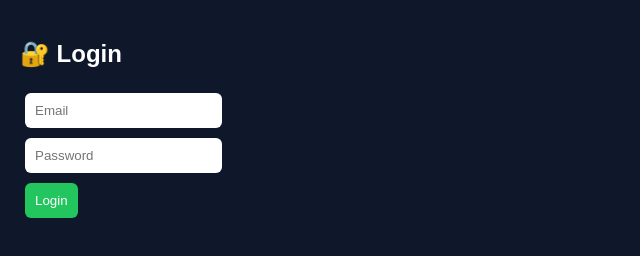
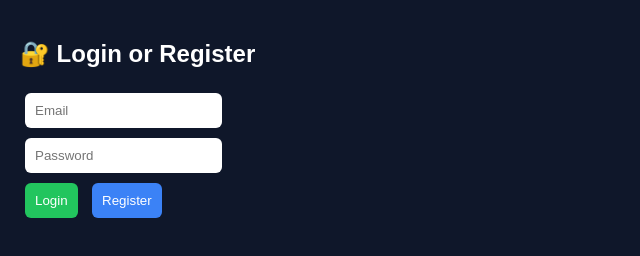
Before and after one commit to pcisclass12a-oss/my-chat-app, a plain HTML site: page index.html in a window 1280 px wide. Shown: the whole page, without its empty margins (0-640 px from the left). Drawn offline with Linux system fonts and the light colour scheme; no server answers.

Commit message:
Add register function

```diff
--- a/index.html
+++ b/index.html
@@ -84,10 +84,11 @@
 <body>
 
   <div id="login">
-    <h2>🔐 Login</h2>
+  <h2>🔐 Login or Register</h2>
   <input id="email" placeholder="Email"><br>
   <input id="password" type="password" placeholder="Password"><br>
   <button onclick="login()">Login</button>
+  <button onclick="register()" style="background:#3b82f6;">Register</button>
 </div>
 
   <div id="chatUI" style="display:none;">
@@ -134,12 +135,17 @@
 
     let currentChatId = "";
 
-    function login() {
+    function login(){
   auth.signInWithEmailAndPassword(email.value, password.value)
-        .catch(e => alert(e.message));
+  .catch(e=>alert(e.message));
 }
 
-    function logout() { auth.signOut(); }
+function register(){
+  auth.createUserWithEmailAndPassword(email.value, password.value)
+  .catch(e=>alert(e.message));
+}
+
+function logout(){ auth.signOut(); }
 
     auth.onAuthStateChanged(async user => {
       if (user) {
```
Lines whose indentation alone changed are shown as unchanged.
